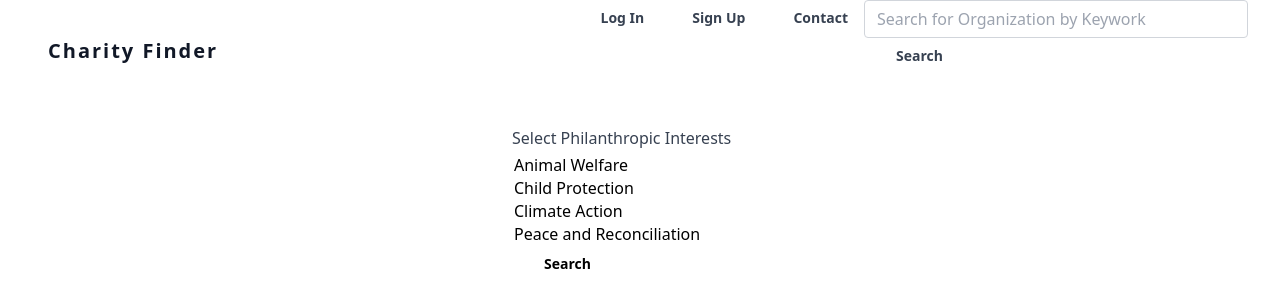
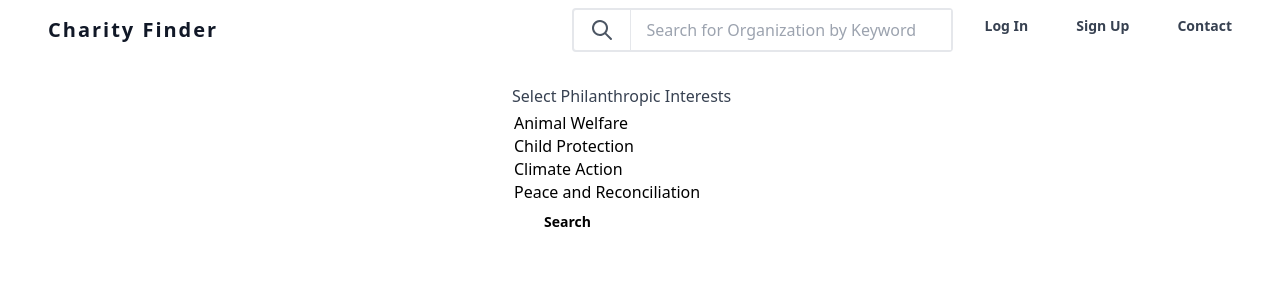
Before and after one commit to vnoelifant/charity-finder, a Django app: page / in a window 1280 px wide. Shown: the top 308 px of the page. Run offline with Django 4.2, Linux system fonts and the light colour scheme; data comes from the database, SQL or seed files in the repository; some libraries are stand-ins or nearby versions; some web fonts are replaced.

Commit message:
modified search form

```diff
--- a/templates/base.html
+++ b/templates/base.html
@@ -24,19 +24,24 @@
       </button>
     </div>
     <nav :class="{'flex': open, 'hidden': !open}" class="flex-col flex-grow pb-4 md:pb-0 hidden md:flex md:justify-end md:flex-row">
+      <form action="{% url 'orgs_search' %}" method="get" >
+        <div class="container flex mx-auto">
+          <div class="flex border-2 rounded">
+              <button class="flex items-center justify-center px-4 border-r">
+                  <svg class="w-6 h-6 text-gray-600" fill="currentColor" xmlns="http://www.w3.org/2000/svg"
+                      viewBox="0 0 24 24">
+                      <path
+                          d="M16.32 14.9l5.39 5.4a1 1 0 0 1-1.42 1.4l-5.38-5.38a8 8 0 1 1 1.41-1.41zM10 16a6 6 0 1 0 0-12 6 6 0 0 0 0 12z">
+                      </path>
+                  </svg>
+              </button>
+              <input type="text" class="px-4 py-2 w-80" placeholder="Search for Organization by Keyword">
+          </div>
+      </div>
+      </form>
       <a class="px-4 py-2 mt-2 text-sm font-lusistana font-semibold bg-transparent rounded-lg dark-mode:bg-transparent dark-mode:hover:bg-gray-600 dark-mode:focus:bg-gray-600 dark-mode:focus:text-white dark-mode:hover:text-white dark-mode:text-gray-200 md:mt-0 md:ml-4 hover:text-gray-900 focus:text-gray-900 hover:bg-gray-200 focus:bg-gray-200 focus:outline-none focus:shadow-outline" href="#">Log In</a>
       <a class="px-4 py-2 mt-2 text-sm font-lusistana font-semibold bg-transparent rounded-lg dark-mode:bg-transparent dark-mode:hover:bg-gray-600 dark-mode:focus:bg-gray-600 dark-mode:focus:text-white dark-mode:hover:text-white dark-mode:text-gray-200 md:mt-0 md:ml-4 hover:text-gray-900 focus:text-gray-900 hover:bg-gray-200 focus:bg-gray-200 focus:outline-none focus:shadow-outline" href="#">Sign Up</a>
       <a class="px-4 py-2 mt-2 text-sm font-lusistana font-semibold bg-transparent rounded-lg dark-mode:bg-transparent dark-mode:hover:bg-gray-600 dark-mode:focus:bg-gray-600 dark-mode:focus:text-white dark-mode:hover:text-white dark-mode:text-gray-200 md:mt-0 md:ml-4 hover:text-gray-900 focus:text-gray-900 hover:bg-gray-200 focus:bg-gray-200 focus:outline-none focus:shadow-outline" href="#">Contact</a>
-      <form action="{% url 'orgs_search' %}" method="get" >
-        <div class="flex justify-center">
-          <div class="mb-3 xl:w-96">
-            <div class="input-group relative flex flex-wrap items-stretch w-full mb-4">
-              <input type="search" name="query" class="form-control relative flex-auto min-w-0 block w-full px-3 py-1.5 text-base font-normal text-gray-700 bg-white bg-clip-padding border border-solid border-gray-300 rounded transition ease-in-out m-0 focus:text-gray-700 focus:bg-white focus:border-blue-600 focus:outline-none" placeholder="Search for Organization by Keywork" aria-label="Search" aria-describedby="button-addon3">
-              <button class="btn inline-block px-4 py-2 mt-2 text-sm font-lusistana font-semibold bg-transparent rounded-lg dark-mode:bg-transparent dark-mode:hover:bg-gray-600 dark-mode:focus:bg-gray-600 dark-mode:focus:text-white dark-mode:hover:text-white dark-mode:text-gray-200 md:mt-0 md:ml-4 hover:text-gray-900 focus:text-gray-900 hover:bg-gray-200 focus:bg-gray-200 focus:outline-none focus:shadow-outline">Search</button>
-            </div>
-          </div>
-        </div>
-      </form>
     </nav>
   </div>
 </div>
```
